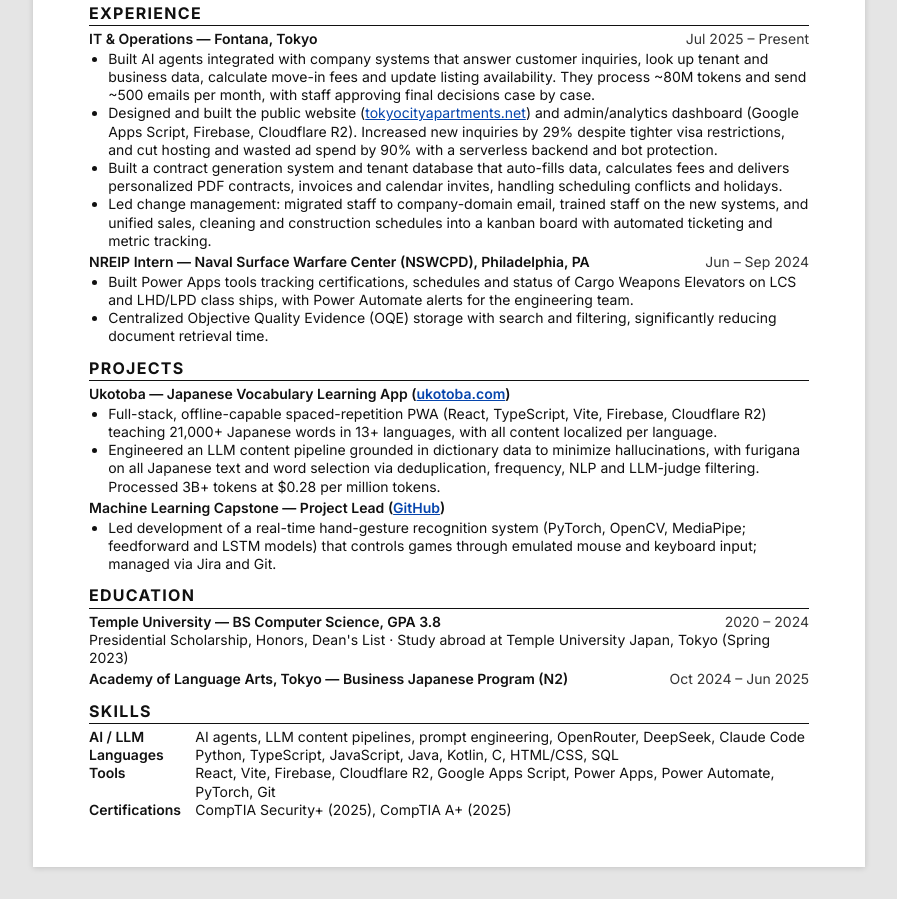
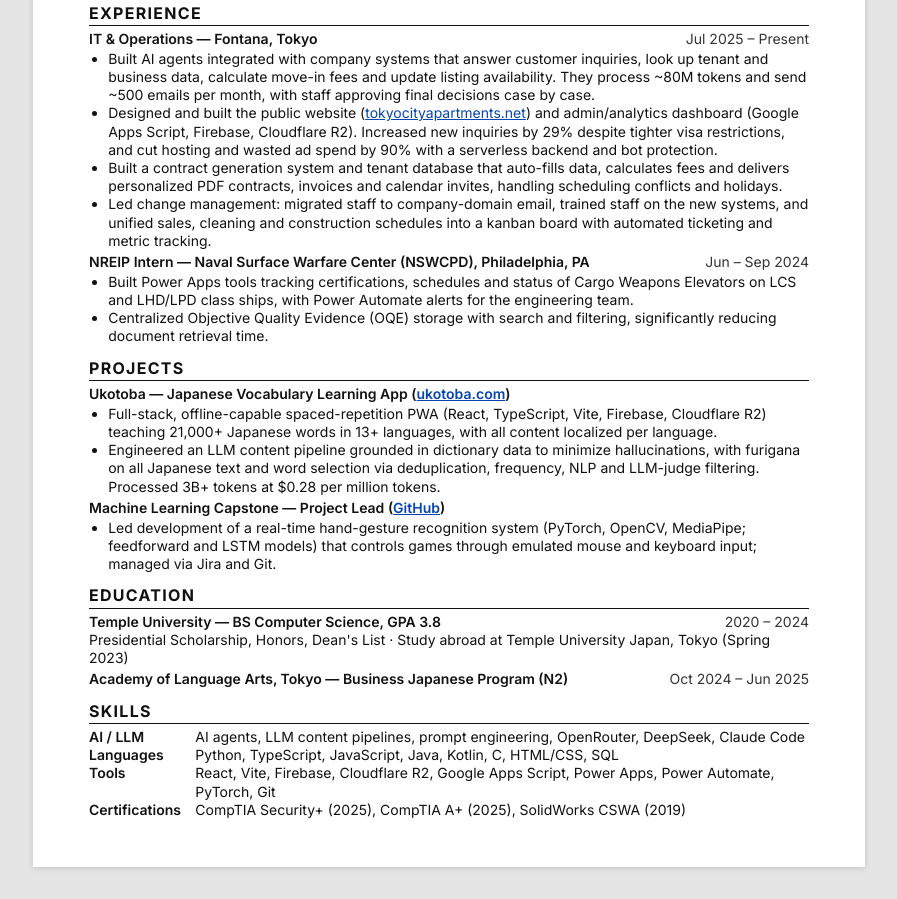
Before and after one commit to jaylikesminecraft/jaylikesminecraft.github.io, a plain HTML site: page index.html in a window 1280 px wide. Shown: the part 242-1141 px from the top of the page, without its empty margins (191-1088 px from the left). Drawn offline with Linux system fonts and the light colour scheme.

Commit message:
Add SolidWorks CSWA certification back
Co-Authored-By: Claude Opus 5.5 <noreply@anthropic.com>

```diff
--- a/index.html
+++ b/index.html
@@ -315,7 +315,7 @@
           Power Automate, PyTorch, Git
         </dd>
         <dt>Certifications</dt>
-        <dd>CompTIA Security+ (2025), CompTIA A+ (2025)</dd>
+        <dd>CompTIA Security+ (2025), CompTIA A+ (2025), SolidWorks CSWA (2019)</dd>
       </dl>
     </div>
   </body>
```
